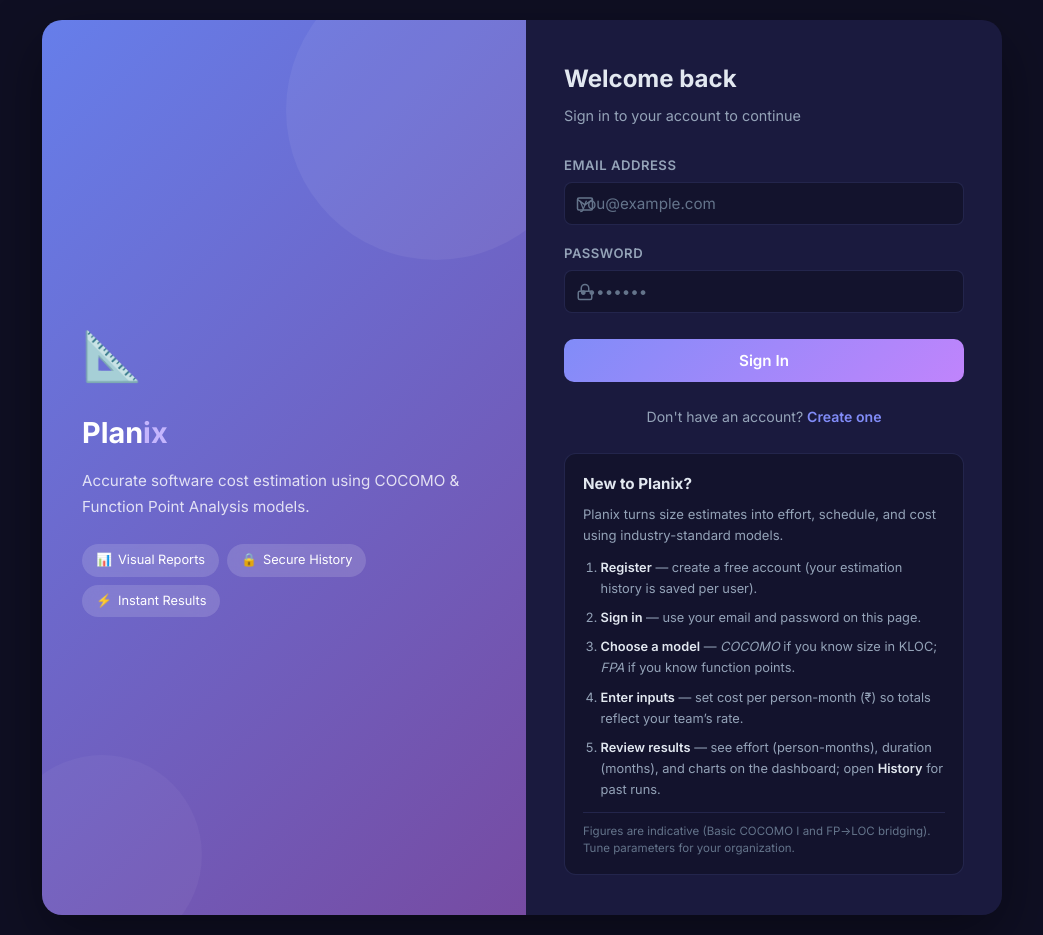
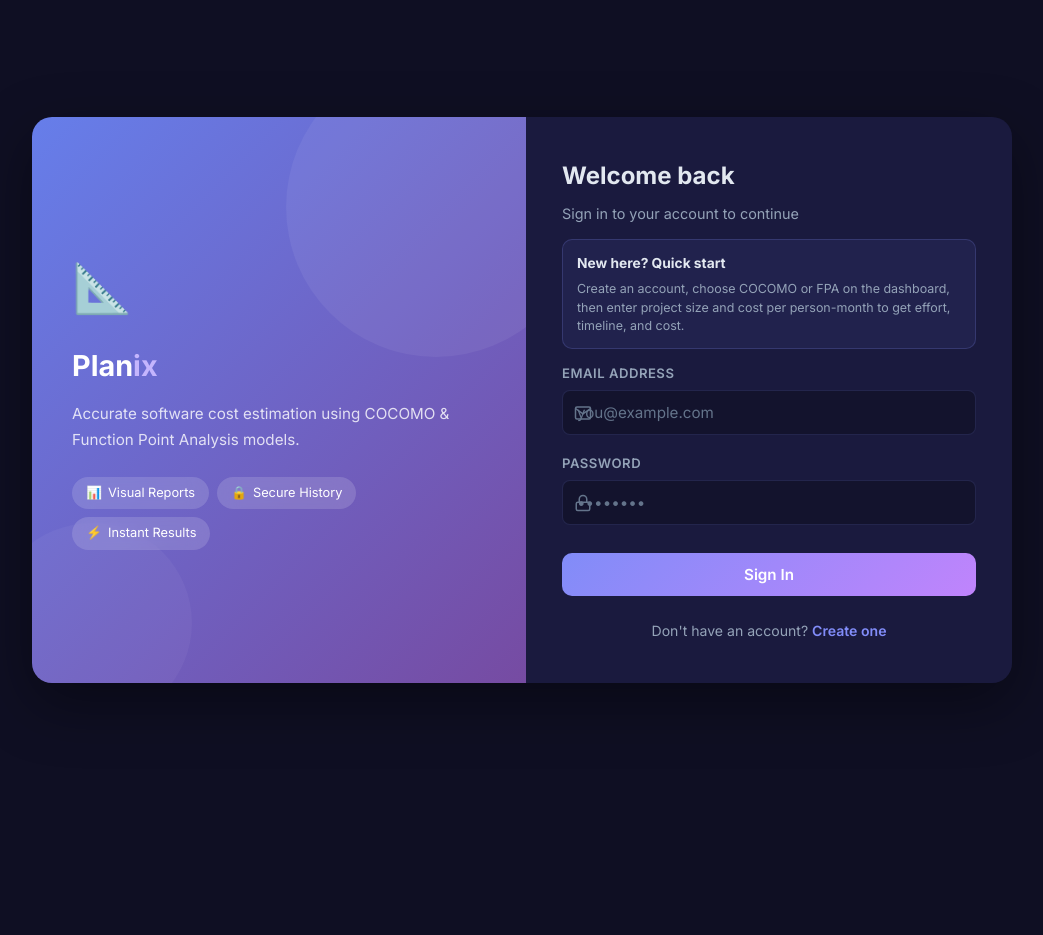
Before and after one commit to juilakal/software_cost_estimation, a FastAPI app: page /login in a window 1280 px wide. Shown: the whole page, without its empty margins (118-1161 px from the left). After the commit the page ends 683 px from the top, so only its background shows below. Run offline with FastAPI, Linux system fonts and the light colour scheme.

Commit message:
Refine login UI and quick-start guide

```diff
--- a/software_cost_estimation/static/style.css
+++ b/software_cost_estimation/static/style.css
@@ -55,7 +55,7 @@ body {
 .auth-container {
   display: flex;
   width: 100%;
-  max-width: 960px;
+  max-width: 980px;
   min-height: auto;
   border-radius: var(--radius-lg);
   overflow: hidden;
@@ -145,13 +145,13 @@ body {
 
 .auth-form-inner {
   width: 100%;
-  max-width: 400px;
+  max-width: 420px;
   display: flex;
   flex-direction: column;
-  gap: 24px;
+  gap: 14px;
 }
 
-.auth-form-wrapper { width: 100%; max-width: 400px; }
+.auth-form-wrapper { width: 100%; max-width: 420px; }
 .auth-form-wrapper h2 {
   font-size: 1.5rem;
   font-weight: 700;
@@ -161,7 +161,26 @@ body {
 .auth-subtitle {
   color: var(--text-secondary);
   font-size: 0.9rem;
-  margin-bottom: 28px;
+  margin-bottom: 14px;
+}
+
+.login-quick-guide {
+  background: rgba(129,140,248,0.08);
+  border: 1px solid rgba(129,140,248,0.2);
+  border-radius: 10px;
+  padding: 12px 14px;
+  margin-bottom: 14px;
+}
+.login-quick-guide h3 {
+  margin: 0 0 6px;
+  font-size: 0.86rem;
+  color: var(--text-primary);
+}
+.login-quick-guide p {
+  margin: 0;
+  font-size: 0.78rem;
+  line-height: 1.5;
+  color: var(--text-secondary);
 }
 
 .auth-error {
@@ -296,7 +315,7 @@ input[type="password"],
 input[type="number"],
 select {
   width: 100%;
-  padding: 11px 14px;
+  padding: 12px 14px;
   background: var(--bg-input);
   border: 1px solid var(--border);
   border-radius: 8px;
@@ -305,6 +324,15 @@ select {
   font-family: 'Inter', sans-serif;
   transition: all var(--transition);
   outline: none;
+}
+
+/* Keep browser autofill consistent with dark UI */
+input:-webkit-autofill,
+input:-webkit-autofill:hover,
+input:-webkit-autofill:focus {
+  -webkit-text-fill-color: var(--text-primary);
+  -webkit-box-shadow: 0 0 0px 1000px rgba(15, 15, 35, 0.98) inset;
+  transition: background-color 9999s ease-in-out 0s;
 }
 input:focus, select:focus {
   border-color: var(--accent);
@@ -337,7 +365,7 @@ select option { background: var(--bg-secondary); color: var(--text-primary); }
   transition: all var(--transition);
   position: relative;
   overflow: hidden;
-  margin-top: 8px;
+  margin-top: 10px;
 }
 .btn-primary:hover {
   transform: translateY(-2px);
@@ -719,6 +747,9 @@ select option { background: var(--bg-secondary); color: var(--text-primary); }
   .auth-form-inner {
     max-width: none;
   }
+  .login-quick-guide {
+    margin-bottom: 12px;
+  }
 
   .dashboard-grid { grid-template-columns: 1fr; }
 
--- a/software_cost_estimation/templates/login.html
+++ b/software_cost_estimation/templates/login.html
@@ -35,6 +35,10 @@
         <div class="auth-form-wrapper">
         <h2>Welcome back</h2>
         <p class="auth-subtitle">Sign in to your account to continue</p>
+        <div class="login-quick-guide">
+          <h3>New here? Quick start</h3>
+          <p>Create an account, choose COCOMO or FPA on the dashboard, then enter project size and cost per person-month to get effort, timeline, and cost.</p>
+        </div>
 
         <div id="error-msg" class="auth-error" style="display:none;"></div>
 
@@ -71,19 +75,6 @@
           Don't have an account? <a href="/register">Create one</a>
         </p>
         </div>
-
-        <aside class="auth-guide" aria-label="Getting started">
-          <h3 class="auth-guide-title">New to Planix?</h3>
-          <p class="auth-guide-lead">Planix turns size estimates into effort, schedule, and cost using industry-standard models.</p>
-          <ol class="auth-guide-steps">
-            <li><strong>Register</strong> — create a free account (your estimation history is saved per user).</li>
-            <li><strong>Sign in</strong> — use your email and password on this page.</li>
-            <li><strong>Choose a model</strong> — <em>COCOMO</em> if you know size in KLOC; <em>FPA</em> if you know function points.</li>
-            <li><strong>Enter inputs</strong> — set cost per person-month (₹) so totals reflect your team’s rate.</li>
-            <li><strong>Review results</strong> — see effort (person-months), duration (months), and charts on the dashboard; open <strong>History</strong> for past runs.</li>
-          </ol>
-          <p class="auth-guide-note">Figures are indicative (Basic COCOMO I and FP→LOC bridging). Tune parameters for your organization.</p>
-        </aside>
       </div>
     </div>
   </div>
```
